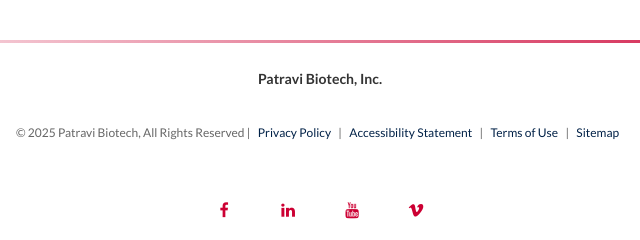
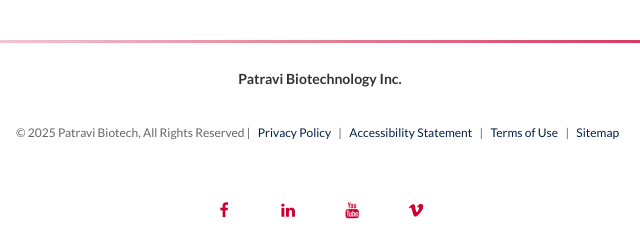
Before and after one commit to a9uv/patravi, a plain HTML site: page index.html in a window 1280 px wide. Shown: the part 2120-2360 px from the top of the page, 320-960 px from the left. Drawn offline with Linux system fonts and the light colour scheme; a web font is replaced by a local one.

Commit message:
footer name update

```diff
--- a/index.html
+++ b/index.html
@@ -207,7 +207,7 @@
 
                     <div class="footer-content">
                         <div class="footer-info">
-                            <p><strong>Patravi Biotech, Inc.</strong></p>
+                            <p><strong>Patravi Biotechnology Inc.</strong></p>
                             <!-- <p>123 Helix Ave, Newport Beach, CA USA</p> -->
                             <!-- <p>Tel: <a href="tel:+15135799911">+1 513-579-9911</a></p> -->
                         </div>
```
